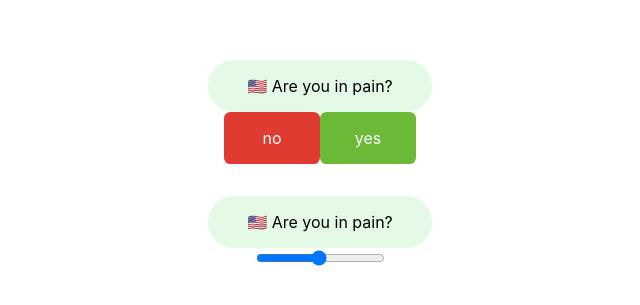
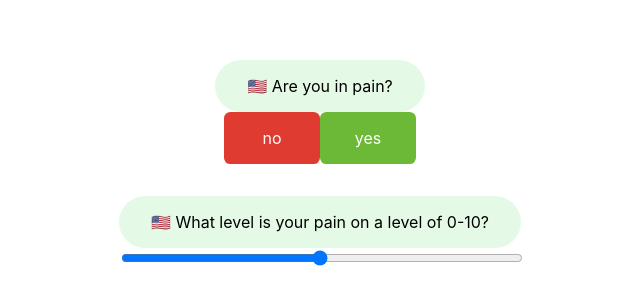
Before and after one commit to davidc360/colab8, a React (Create React App) app: page /triage in a window 1280 px wide. Shown: the part 235-540 px from the top of the page, without its empty margins (320-960 px from the left). Built offline with nearby package versions, Linux system fonts and the light colour scheme.

Commit message:
styled question components

```diff
--- a/src/Triage.js
+++ b/src/Triage.js
@@ -2,17 +2,15 @@ import { Button } from './Common'
 import './Triage.sass'
 
 function Triage() {
-    const question = 'Are you in pain?'
-    const responses = ["no", "yes"]
-
     return (
         <div className="triage">
             <Question
-                question={question}
-                responses={<MultiChoice options={responses} />} />
+                question='Are you in pain?'
+                responses={<MultiChoice options={["no", "yes"]} />}
+            />
 
             <Question
-                question={question}
+                question="What level is your pain on a level of 0-10?"
                 responses={<Slider />} />
         </ div>
     )
--- a/src/Triage.sass
+++ b/src/Triage.sass
@@ -12,6 +12,7 @@
     padding-left: 2em
     padding-right: 2em
     border-radius: 3em
+    width: unset
 
 .triage
     display: flex
@@ -20,3 +21,6 @@
     justify-content: center
     height: 100vh
     gap: 2em
+
+.slider
+    width: 100%
```
